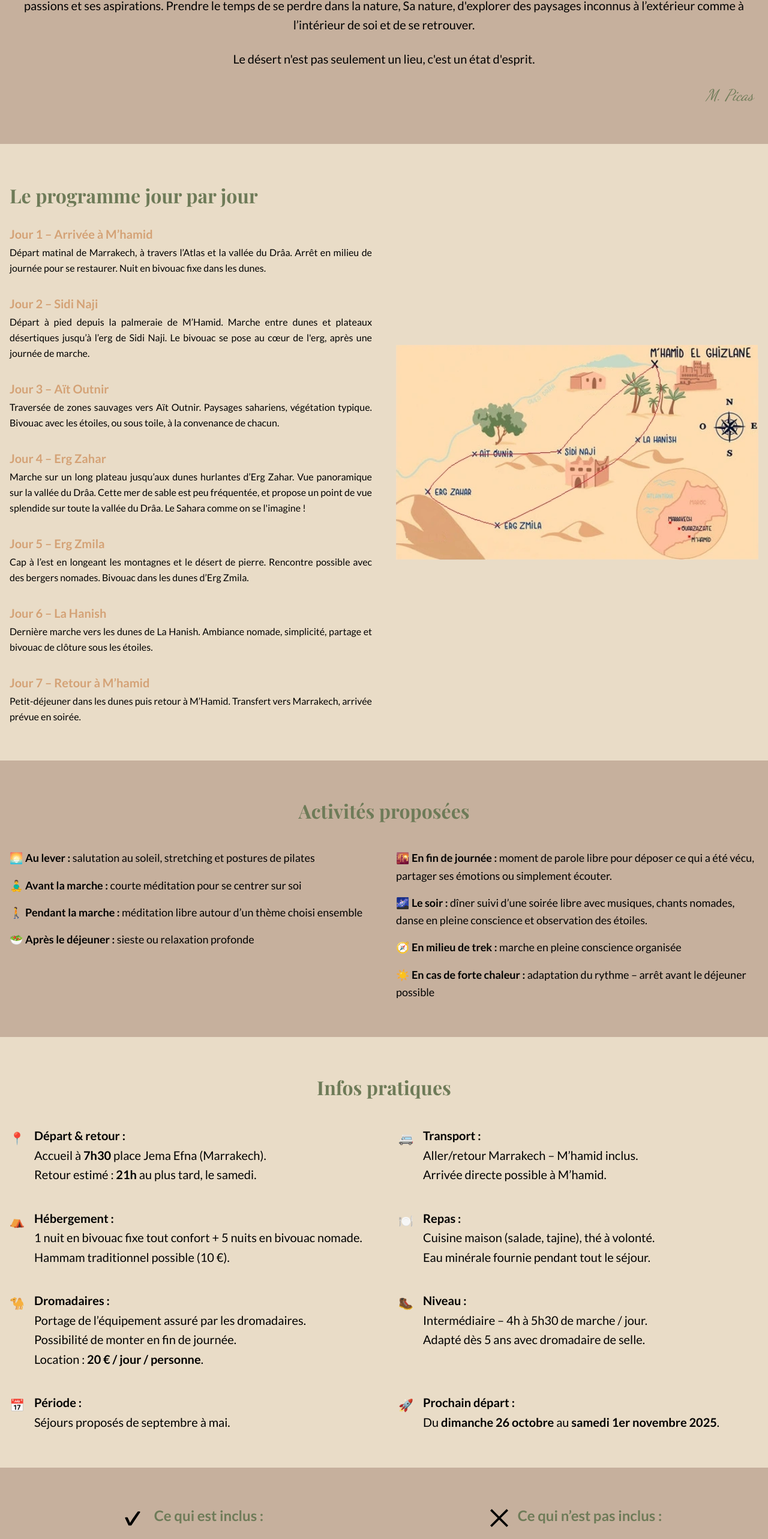
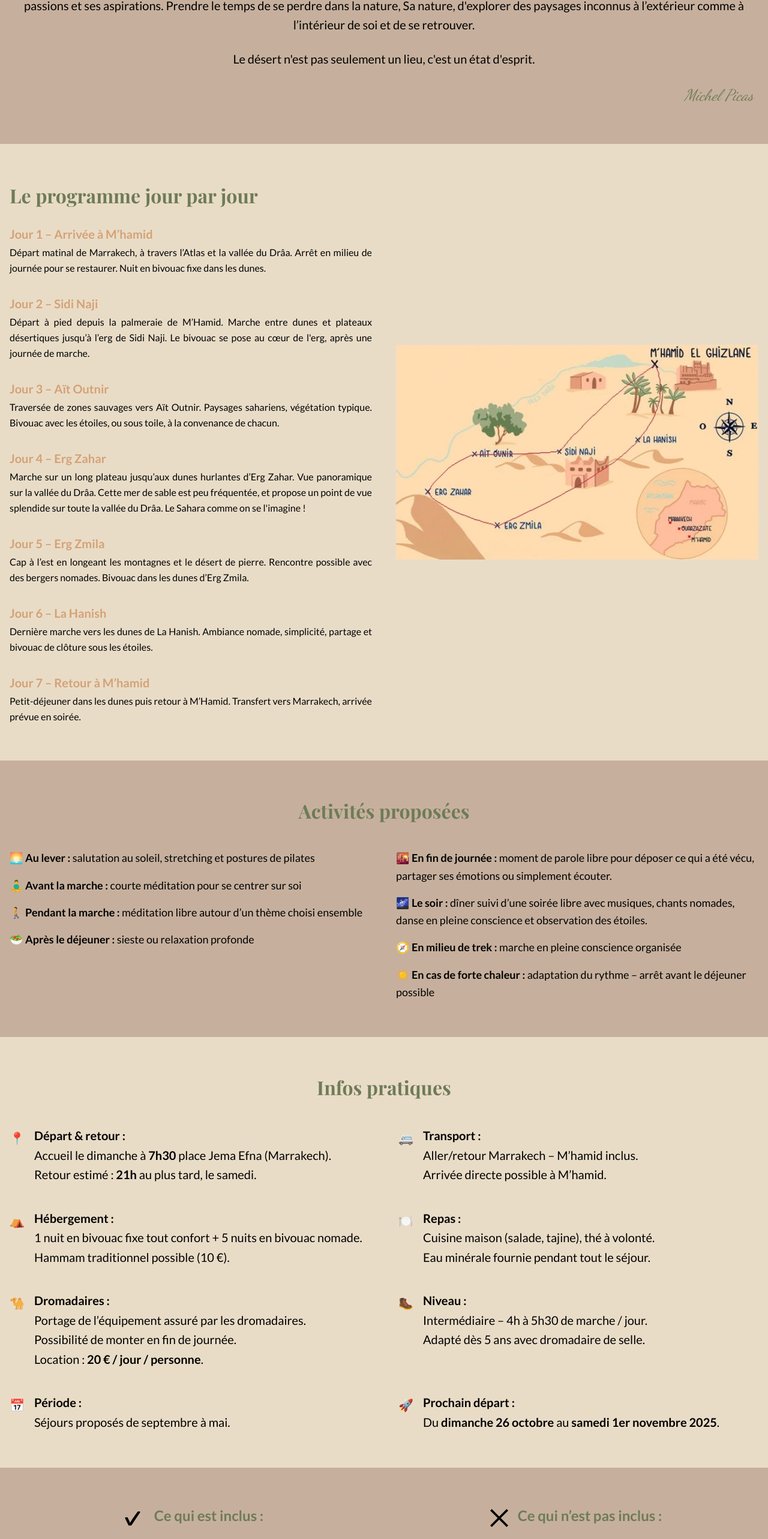
Before and after one commit to GrissaDrauka/instants-nomades, an Angular app: page /le-voyage in a window 1280 px wide. Shown: the part 894-3460 px from the top of the page at 60% size. Built offline with nearby package versions, Linux system fonts and the light colour scheme.

Commit message:
Retour user

```diff
--- a/src/app/components/le-voyage/le-voyage.html
+++ b/src/app/components/le-voyage/le-voyage.html
@@ -68,7 +68,7 @@
 
             <!-- Signature -->
             <div class="text-right text-[26px] italic font-handwritten text-vert-sauge mt-8 pr-2">
-                M. Picas
+                Michel Picas
             </div>
         </div>
     </section>
@@ -148,7 +148,7 @@
             <!-- Carte du trek -->
             <div class="flex justify-center items-center">
                 <img src="assets/carte-trek-cropped.webp" alt="Carte du trek"
-                    class="max-w-[500px] w-full h-auto lg:max-w-[700px]" loading="lazy"/>
+                    class="max-w-[500px] w-full h-auto lg:max-w-[700px]" loading="lazy" />
             </div>
         </div>
     </section>
@@ -192,7 +192,8 @@
                 <!-- Départ & retour -->
                 <div class="flex items-start gap-4">
                     <span class="mt-1">📍</span>
-                    <p><strong>Départ & retour :</strong><br> Accueil à <strong>7h30</strong> place Jema Efna
+                    <p><strong>Départ & retour :</strong><br> Accueil le dimanche à <strong>7h30</strong> place Jema
+                        Efna
                         (Marrakech).<br> Retour estimé : <strong>21h</strong> au plus tard, le samedi.</p>
                 </div>
 
--- a/src/app/components/rencontres/qui-suis-je/qui-suis-je.html
+++ b/src/app/components/rencontres/qui-suis-je/qui-suis-je.html
@@ -35,7 +35,7 @@
 
                     <!-- Signature -->
                     <div class="text-right italic font-handwritten text-vert-sauge text-[24px] pr-2">
-                        M. Picas
+                        Michel Picas
                     </div>
                 </div>
 
@@ -44,7 +44,8 @@
                     <picture>
                         <source srcset="../../../assets/michel-portrait-zoom.webp" type="image/webp">
                         <img src="../../../assets/michel-portrait-zoom.jpg" alt="Michel dans le désert"
-                            class="rounded-xl max-w-[275px] w-full h-auto object-cover shadow-lg border border-vert-sauge/40" loading="lazy"/>
+                            class="rounded-xl max-w-[275px] w-full h-auto object-cover shadow-lg border border-vert-sauge/40"
+                            loading="lazy" />
                     </picture>
                 </div>
             </div>
```
